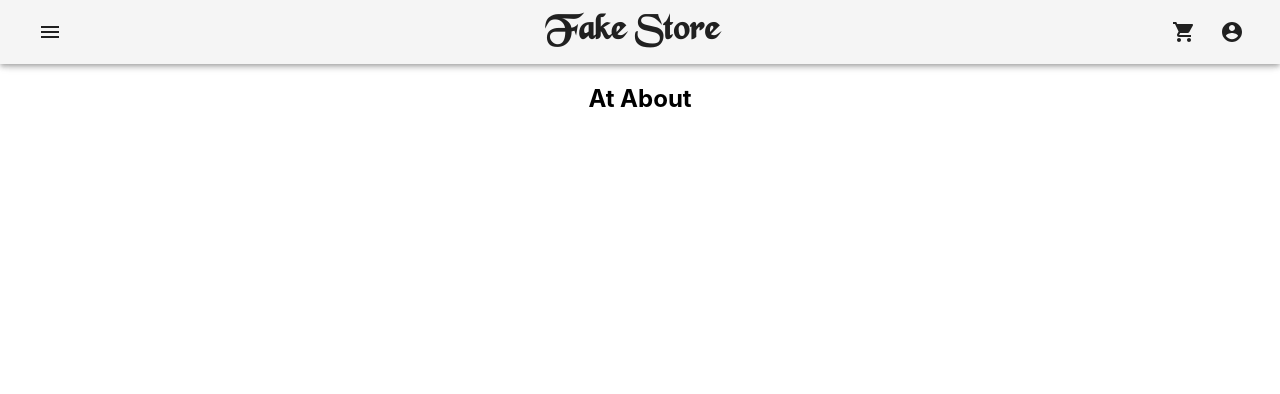
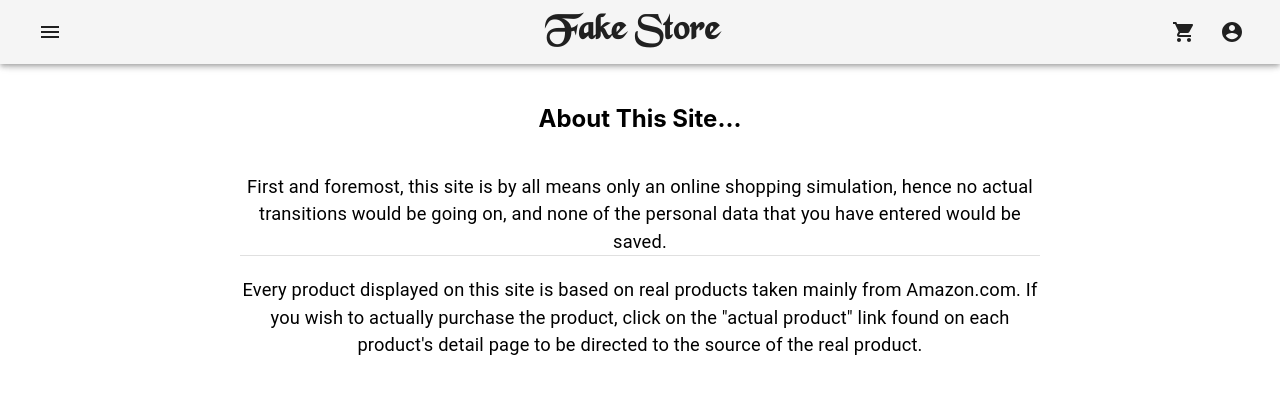
Before and after one commit to nasdda/fakestore, a React (Create React App) app: page /about in a window 1280 px wide. Shown: the top 394 px of the page. Built offline with nearby package versions, Linux system fonts and the light colour scheme.

Commit message:
updated pages

```diff
--- a/src/components/pages/about/about.js
+++ b/src/components/pages/about/about.js
@@ -1,9 +1,45 @@
 import React from 'react'
+import { Typography, makeStyles, createMuiTheme, ThemeProvider, Divider } from '@material-ui/core'
+
+const useStyles = makeStyles((theme) => ({
+    body: {
+        width: 800,
+        [theme.breakpoints.down('sm')]: {
+            width: "90%"
+        },
+        margin: "auto",
+    },
+}))
 
 
-const About = () => {
+function Textchunk(props) {
+    const classes = useStyles()
     return (
-        <h2>At About</h2>
+        <Typography className={classes.body} varient="h2">
+            {props.children}
+        </Typography>
+    )
+}
+
+function About() {
+    const theme = createMuiTheme({
+        typography: {
+            fontSize: 16,
+        },
+    });
+    const classes = useStyles()
+    return (
+        <ThemeProvider theme={theme}>
+            <div>
+                <br />
+                <h2>About This Site...</h2>
+                <br />
+                <Textchunk>First and foremost, this site is by all means only an online shopping simulation, hence no actual transitions would be going on, and none of the personal data that you have entered would be saved.</Textchunk>
+                <Divider className={classes.body} />
+                <br />
+                <Textchunk>Every product displayed on this site is based on real products taken mainly from Amazon.com. If you wish to actually purchase the product, click on the "actual product" link found on each product's detail page to be directed to the source of the real product.</Textchunk>
+            </div>
+        </ThemeProvider>
     )
 }
 
--- a/src/components/pages/home/home.js
+++ b/src/components/pages/home/home.js
@@ -19,24 +19,24 @@ const useStyles = makeStyles((theme) => ({
 
 
 export default function Home() {
-
+    const classes = useStyles()
     const items = [
         {
             title: "Welcome!",
-            description: "Welcome to the Fake Store! Please check out the About page to find out what this site is about.",
+            description: "Please check out the About page located in the navigation menu at the top left corner to find out what this site is about.",
             image: "https://images.ctfassets.net/eh05n0xjhplz/1Wcljis3B3iqDgFQnDjxe8/18e0f9ed84b6382ddfaef8de34b6469b/Getting_Started_with_Calendly.jpg",
 
         },
         {
             title: "Discount Event",
-            description: "Currently presenting a 50% off your first 5 purchaces!",
+            description: "Enjoy 50% off your first 5 purchaces!",
             image: "https://www.truxxx.com/wp-content/uploads/download-50-off-discount-offer-PNG-transparent-images-transparent-backgrounds-PNGRIVER-COM-50-Off-PNG-File-Download-Free.png",
         }
     ]
     return (
         <React.Fragment>
             <br />
-            <Carousel interval={3500}>
+            <Carousel className={classes.root}>
                 {items.map((item, i) => <Item item={item} key={i} />)}
             </Carousel>
         </React.Fragment>
@@ -45,9 +45,8 @@ export default function Home() {
 
 
 function Item(props) {
-    const classes = useStyles()
     return (
-        <Card className={classes.root}>
+        <Card>
             <CardActionArea>
                 <CardMedia
                     component="img"
@@ -61,7 +60,7 @@ function Item(props) {
                     <Typography gutterBottom variant="h5" component="h2">
                         {props.item.title}
                     </Typography>
-                    <Typography variant="body2" color="textSecondary" component="p">
+                    <Typography variant="body1" color="textSecondary" component="h2" style={{height: 50}}>
                         {props.item.description}
                     </Typography>
                 </CardContent>
```
Also changed, not shown: 1 other file (tests, documents, lock files or other folders).
